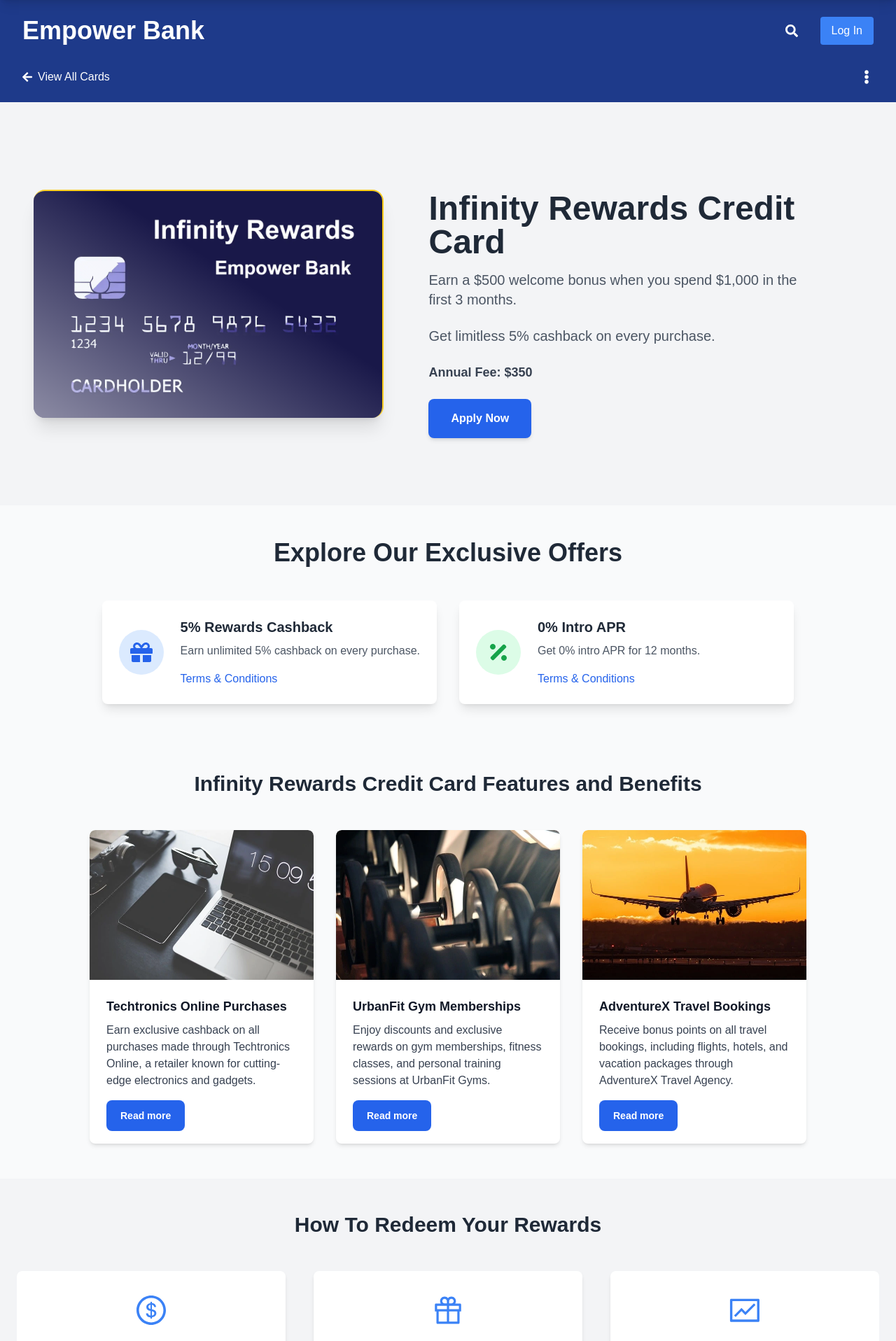
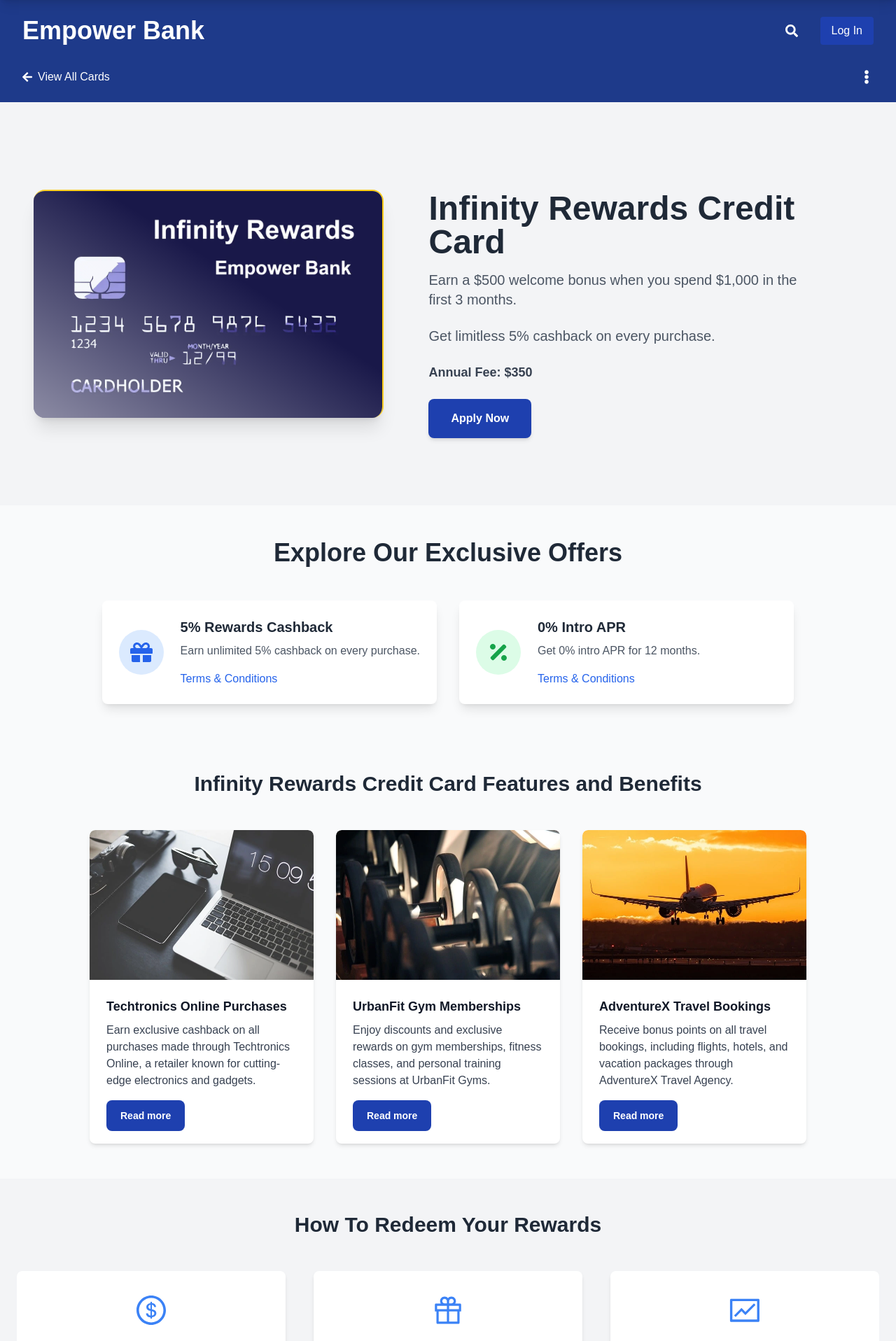
Before and after one commit to RoryDowse/financial-landing-page, a Next.js app: page / in a window 1280 px wide. Shown: the top 1916 px of the page at 70% size. Built offline with nearby package versions, Linux system fonts and the light colour scheme.

Commit message:
update button color for contrast ratio

```diff
--- a/src/app/components/FeaturesAndBenefits.tsx
+++ b/src/app/components/FeaturesAndBenefits.tsx
@@ -50,7 +50,7 @@ export default function FeaturesAndBenefits() {
                     {feature.benefit}
                   </p>
                   <button
-                    className="mt-4 px-5 py-3 text-sm font-bold text-white bg-blue-600 rounded-lg hover:bg-blue-700 focus:ring-4 focus:ring-blue-300 dark:bg-blue-500 dark:hover:bg-blue-600 dark:focus:ring-blue-800"
+                    className="mt-4 px-5 py-3 text-sm font-bold text-white bg-blue-800 rounded-lg hover:bg-blue-700"
                     aria-label={`Read more about the ${InfinityRewardsCard.name} ${feature.feature} feature`}
                     >
                     Read more
--- a/src/app/components/Header.tsx
+++ b/src/app/components/Header.tsx
@@ -79,7 +79,7 @@ export default function Header() {
 
                     {/* Log In Button */}
                     <button
-                        className="bg-blue-500 py-2 px-4 rounded hover:bg-blue-700 transition duration-300 ease-in-out"
+                        className="bg-blue-800 py-2 px-4 rounded hover:bg-blue-700 transition duration-300 ease-in-out"
                         aria-label="Log In"
                         >
                         <Link href="/">Log In</Link>
--- a/src/app/components/Hero.tsx
+++ b/src/app/components/Hero.tsx
@@ -48,7 +48,7 @@ export default function Hero() {
                         aria-label={`Apply Now for the ${heroCard?.name}`}
                     >
                         <button
-                            className="bg-blue-600 mt-2 text-white font-bold py-4 px-8 rounded-lg shadow-md hover:bg-blue-700 transition"
+                            className="bg-blue-800 mt-2 text-white font-bold py-4 px-8 rounded-lg shadow-md hover:bg-blue-700 transition"
                             aria-label={`Apply Now for the ${heroCard?.name}`}
                             >
                             Apply Now
--- a/src/app/components/Referral.tsx
+++ b/src/app/components/Referral.tsx
@@ -15,7 +15,7 @@ export default function Referral() {
                 <span className="text-blue-700 font-semibold">{referral?.reward}</span>
             </p>
             <button
-                className="bg-blue-600 text-white font-semibold py-4 px-8 rounded-lg shadow-md hover:bg-blue-700 transition-colors duration-300"
+                className="bg-blue-800 text-white font-semibold py-4 px-8 rounded-lg shadow-md hover:bg-blue-700 transition-colors duration-300"
                 aria-label={`Refer a Friend to the ${InfinityRewardsCard.name}`}
                 >
                 <a
--- a/src/app/components/StickyCTA.tsx
+++ b/src/app/components/StickyCTA.tsx
@@ -17,15 +17,16 @@ export default function StickyCTA() {
                 </div>
 
                 {/* Button Section */}
-                <div>
+                <button
+                    aria-label={`Apply Now for the ${InfinityRewardsCard.name}`}
+                    className="bg-blue-800 text-white font-bold py-3 px-4 rounded hover:bg-blue-700 transition duration-300 ease-in-out"
+                    >
                     <a
                         href={callToAction?.applyNowLink}
-                        aria-label={`Apply Now for the ${InfinityRewardsCard.name}`}
-                        className="bg-blue-500 text-white font-bold py-3 px-4 rounded hover:bg-blue-700 transition duration-300 ease-in-out"
                     >
                         Apply Now
                     </a>
-                </div>
+                </button>
             </div>
         </div>
     );
```
